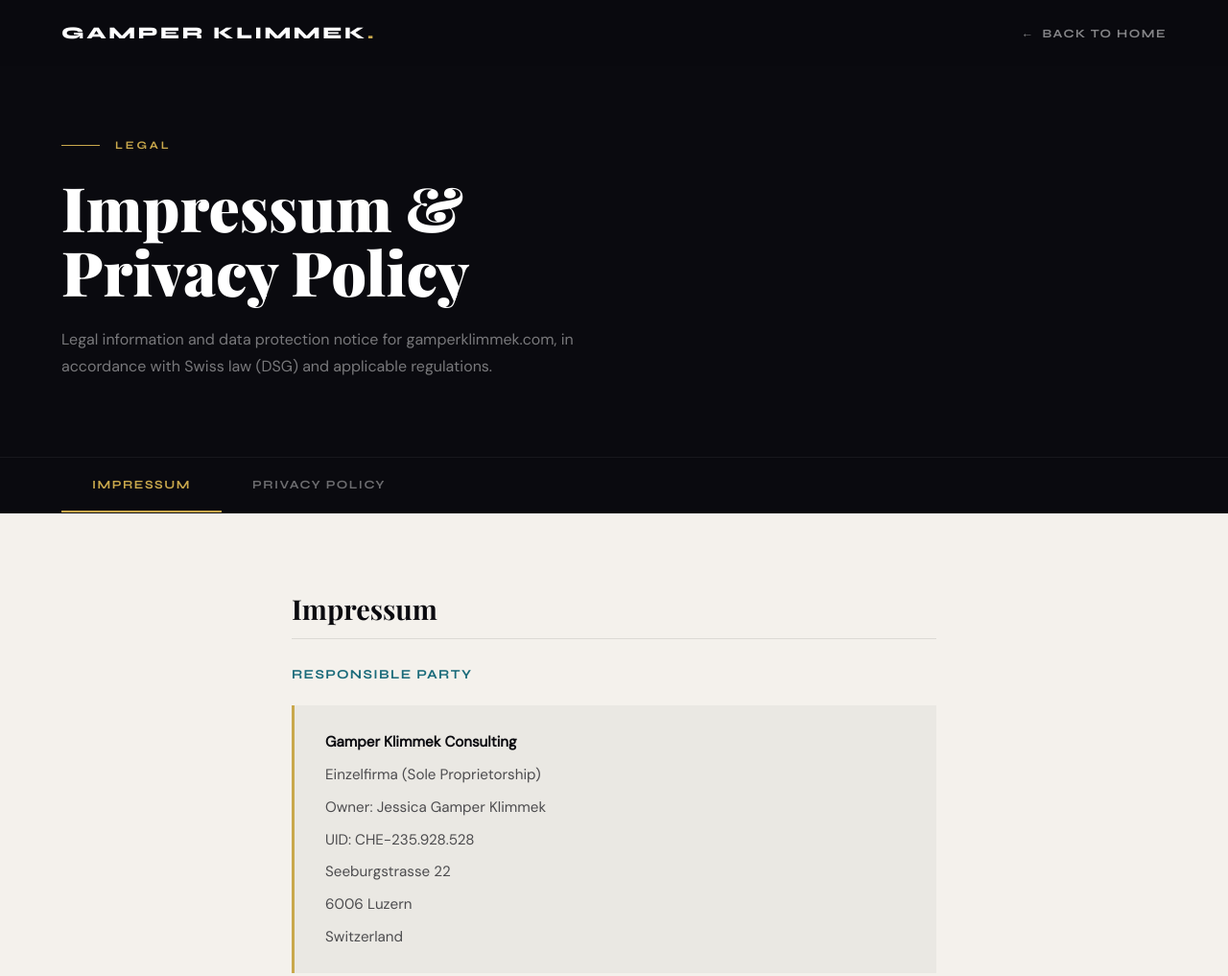
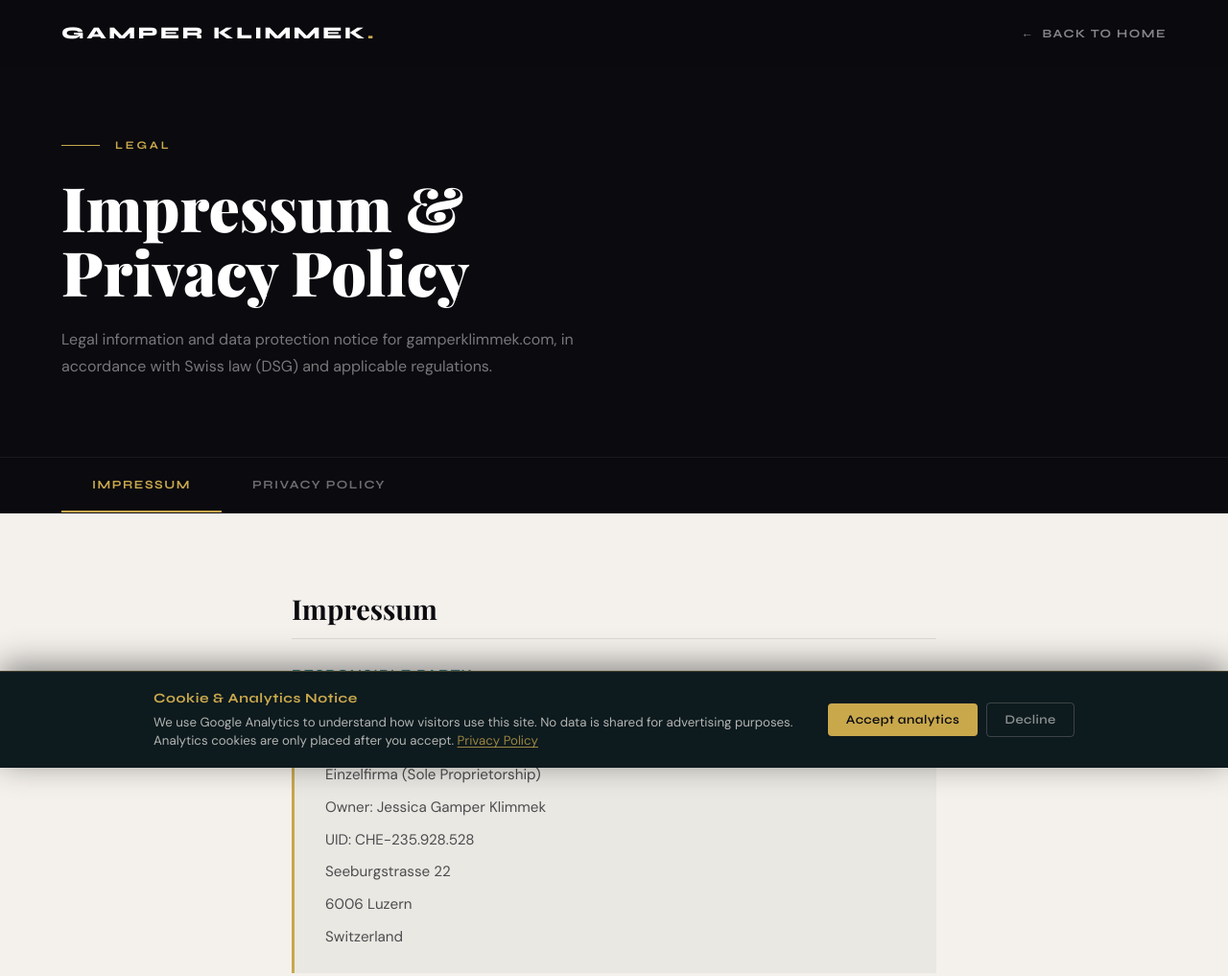
Before and after one commit to jessica839/lucen-studios, a plain HTML site: page legal.html in a window 1280 px wide. Shown: the top 1017 px of the page at 96% size. Drawn offline with nearby package versions, Linux system fonts and the light colour scheme; a web font is replaced by a local one.

Commit message:
Add files via upload

```diff
--- /dev/null
+++ b/cookie-consent.js
@@ -0,0 +1,163 @@
+/**
+ * Gamper Klimmek — Cookie Consent (Google Consent Mode v2)
+ * GDPR / Swiss FADP compliant: analytics denied by default,
+ * only granted after explicit user acceptance.
+ *
+ * Exposes window.GK_openCookieSettings() to reopen the banner.
+ */
+(function () {
+  'use strict';
+
+  var CONSENT_KEY = 'gk_cookie_consent';
+
+  function getConsent() {
+    try { return localStorage.getItem(CONSENT_KEY); } catch (e) { return null; }
+  }
+
+  function saveConsent(value) {
+    try { localStorage.setItem(CONSENT_KEY, value); } catch (e) {}
+  }
+
+  function updateGtag(storage) {
+    if (typeof window.gtag === 'function') {
+      window.gtag('consent', 'update', {
+        analytics_storage: storage,
+        ad_storage: 'denied'
+      });
+    }
+  }
+
+  function removeBanner() {
+    var el = document.getElementById('gk-cb');
+    if (el) {
+      el.style.transform = 'translateY(110%)';
+      el.style.opacity = '0';
+      setTimeout(function () { if (el.parentNode) el.parentNode.removeChild(el); }, 400);
+    }
+  }
+
+  function showBanner() {
+    if (document.getElementById('gk-cb')) return; // already shown
+
+    /* ── styles ─────────────────────────────────────────────────────── */
+    var css = document.createElement('style');
+    css.id = 'gk-cb-css';
+    css.textContent = [
+      '#gk-cb{',
+        'position:fixed;bottom:0;left:0;right:0;z-index:99999;',
+        'background:#0d1a1e;border-top:1px solid rgba(201,168,76,.28);',
+        'padding:1.1rem 1.5rem;',
+        'box-shadow:0 -6px 32px rgba(0,0,0,.45);',
+        'transform:translateY(100%);opacity:0;',
+        'transition:transform .38s cubic-bezier(.4,0,.2,1),opacity .38s ease;',
+        'font-family:"DM Sans",-apple-system,BlinkMacSystemFont,sans-serif;',
+        'font-size:0.83rem;line-height:1.5;',
+      '}',
+      '#gk-cb.gk-cb--visible{transform:translateY(0);opacity:1;}',
+      '#gk-cb-inner{',
+        'max-width:960px;margin:0 auto;',
+        'display:flex;align-items:center;gap:1.5rem;flex-wrap:wrap;',
+      '}',
+      '#gk-cb-text{flex:1;min-width:220px;color:rgba(244,241,236,.72);}',
+      '#gk-cb-text strong{',
+        'display:block;color:#c9a84c;',
+        'font-family:"Syne",-apple-system,sans-serif;',
+        'font-size:.88rem;font-weight:700;letter-spacing:.04em;margin-bottom:.25rem;',
+      '}',
+      '#gk-cb-text a{color:rgba(201,168,76,.75);text-decoration:underline;text-underline-offset:2px;}',
+      '#gk-cb-text a:hover{color:#c9a84c;}',
+      '#gk-cb-btns{display:flex;gap:.6rem;flex-shrink:0;align-items:center;}',
+      '.gk-cb-btn{',
+        'cursor:pointer;border:none;border-radius:4px;',
+        'font-family:"Syne",-apple-system,sans-serif;',
+        'font-size:.82rem;font-weight:600;letter-spacing:.03em;',
+        'padding:.55rem 1.15rem;transition:all .2s;white-space:nowrap;',
+      '}',
+      '.gk-cb-btn--accept{background:#c9a84c;color:#0a0a0f;}',
+      '.gk-cb-btn--accept:hover{background:#e8c97a;}',
+      '.gk-cb-btn--decline{',
+        'background:transparent;color:rgba(244,241,236,.55);',
+        'border:1px solid rgba(244,241,236,.2);',
+      '}',
+      '.gk-cb-btn--decline:hover{color:#f4f1ec;border-color:rgba(244,241,236,.5);}',
+      '@media(max-width:560px){',
+        '#gk-cb-inner{gap:.85rem;}',
+        '#gk-cb-btns{width:100%;}',
+        '.gk-cb-btn{flex:1;text-align:center;}',
+      '}'
+    ].join('');
+    document.head.appendChild(css);
+
+    /* ── markup ──────────────────────────────────────────────────────── */
+    var banner = document.createElement('div');
+    banner.id = 'gk-cb';
+    banner.setAttribute('role', 'dialog');
+    banner.setAttribute('aria-modal', 'false');
+    banner.setAttribute('aria-label', 'Cookie consent');
+
+    var legalPage = (window.location.pathname.indexOf('legal') !== -1)
+      ? '#cookies'
+      : 'legal.html#cookies';
+
+    banner.innerHTML =
+      '<div id="gk-cb-inner">' +
+        '<div id="gk-cb-text">' +
+          '<strong>Cookie &amp; Analytics Notice</strong>' +
+          'We use Google Analytics to understand how visitors use this site. ' +
+          'No data is shared for advertising purposes. ' +
+          'Analytics cookies are only placed after you accept.' +
+          ' <a href="' + legalPage + '">Privacy Policy</a>' +
+        '</div>' +
+        '<div id="gk-cb-btns">' +
+          '<button class="gk-cb-btn gk-cb-btn--accept" id="gk-cb-accept">Accept analytics</button>' +
+          '<button class="gk-cb-btn gk-cb-btn--decline" id="gk-cb-decline">Decline</button>' +
+        '</div>' +
+      '</div>';
+
+    document.body.appendChild(banner);
+
+    /* animate in on next frame */
+    requestAnimationFrame(function () {
+      requestAnimationFrame(function () {
+        banner.classList.add('gk-cb--visible');
+      });
+    });
+
+    document.getElementById('gk-cb-accept').addEventListener('click', function () {
+      saveConsent('granted');
+      updateGtag('granted');
+      removeBanner();
+    });
+
+    document.getElementById('gk-cb-decline').addEventListener('click', function () {
+      saveConsent('denied');
+      updateGtag('denied');
+      removeBanner();
+    });
+  }
+
+  /* ── public API ──────────────────────────────────────────────────── */
+  window.GK_openCookieSettings = function () {
+    /* Reset stored choice so banner shows again */
+    try { localStorage.removeItem(CONSENT_KEY); } catch (e) {}
+    showBanner();
+  };
+
+  /* ── init ────────────────────────────────────────────────────────── */
+  var stored = getConsent();
+
+  if (stored === 'granted') {
+    updateGtag('granted');
+    /* no banner needed */
+  } else if (stored === 'denied') {
+    /* stays denied — no banner */
+  } else {
+    /* no choice yet → show banner */
+    if (document.readyState === 'loading') {
+      document.addEventListener('DOMContentLoaded', showBanner);
+    } else {
+      showBanner();
+    }
+  }
+
+}());
--- a/legal.html
+++ b/legal.html
@@ -185,6 +185,23 @@
   <link rel="icon" type="image/x-icon" href="favicon.ico">
   <link rel="icon" type="image/png" sizes="32x32" href="favicon-32x32.png">
   <link rel="apple-touch-icon" sizes="180x180" href="apple-touch-icon.png">
+
+<!-- Google Consent Mode v2 — analytics denied by default until user accepts -->
+<script>
+  window.dataLayer = window.dataLayer || [];
+  function gtag(){dataLayer.push(arguments);}
+  gtag('consent', 'default', {
+    analytics_storage: 'denied',
+    ad_storage: 'denied',
+    wait_for_update: 500
+  });
+</script>
+<!-- Google tag (gtag.js) -->
+<script async src="https://www.googletagmanager.com/gtag/js?id=G-J1Z1TC3H4R"></script>
+<script>
+  gtag('js', new Date());
+  gtag('config', 'G-J1Z1TC3H4R');
+</script>
 </head>
 <body>
 
@@ -281,8 +298,10 @@
     <p>You can prevent the storage of cookies by adjusting your browser settings. You can also opt out of Google Analytics tracking by installing the <a href="https://tools.google.com/dlpage/gaoptout" target="_blank">Google Analytics Opt-out Browser Add-on</a>.</p>
     <p>For more information on how Google uses data, please visit: <a href="https://policies.google.com/privacy" target="_blank">policies.google.com/privacy</a></p>
 
-    <h3>Cookies</h3>
-    <p>This website uses cookies to improve your experience. Functional cookies are required for the website to operate. Analytics cookies (Google Analytics) are used to understand how visitors interact with our website. You may disable cookies in your browser settings at any time, though this may affect the functionality of the site.</p>
+    <h3 id="cookies">Cookies &amp; Consent</h3>
+    <p>This website uses cookies to improve your experience. Functional cookies are required for the website to operate. Analytics cookies (Google Analytics) are used to understand how visitors interact with our website — these are only set after you explicitly accept in the cookie banner.</p>
+    <p>You can change your cookie preference at any time using the button below, or by adjusting your browser settings.</p>
+    <p><button onclick="window.GK_openCookieSettings()" style="background:#c9a84c;color:#0a0a0f;border:none;border-radius:4px;padding:0.5rem 1.1rem;font-size:0.85rem;font-weight:600;cursor:pointer;font-family:inherit;letter-spacing:0.02em;">Manage cookie preferences</button></p>
 
     <h3>Your Rights</h3>
     <p>Under Swiss data protection law (nDSG), you have the following rights regarding your personal data:</p>
@@ -312,7 +331,8 @@
 
 <footer>
   <a href="index.html" class="footer-logo">Gamper Klimmek<span>.</span></a>
-  <span class="footer-copy">© 2026 Gamper Klimmek Consulting · Lucerne, Switzerland</span>
+  <button onclick="window.GK_openCookieSettings()" style="background:none;border:none;cursor:pointer;font-size:0.8rem;color:rgba(255,255,255,0.2);font-family:inherit;padding:0;margin-right:1rem;transition:color 0.3s;" onmouseover="this.style.color='#c9a84c'" onmouseout="this.style.color='rgba(255,255,255,0.2)'">Cookie Settings</button><span class="footer-copy">© 2026 Gamper Klimmek Consulting · Lucerne, Switzerland</span>
 </footer>
+<script src="cookie-consent.js"></script>
 
 <script data-cfasy
```
Also changed, not shown: businesses.html (+19 -1 lines), index.html (+19 -1 lines), operators.html (+19 -1 lines), story.html (+19 -2 lines).
